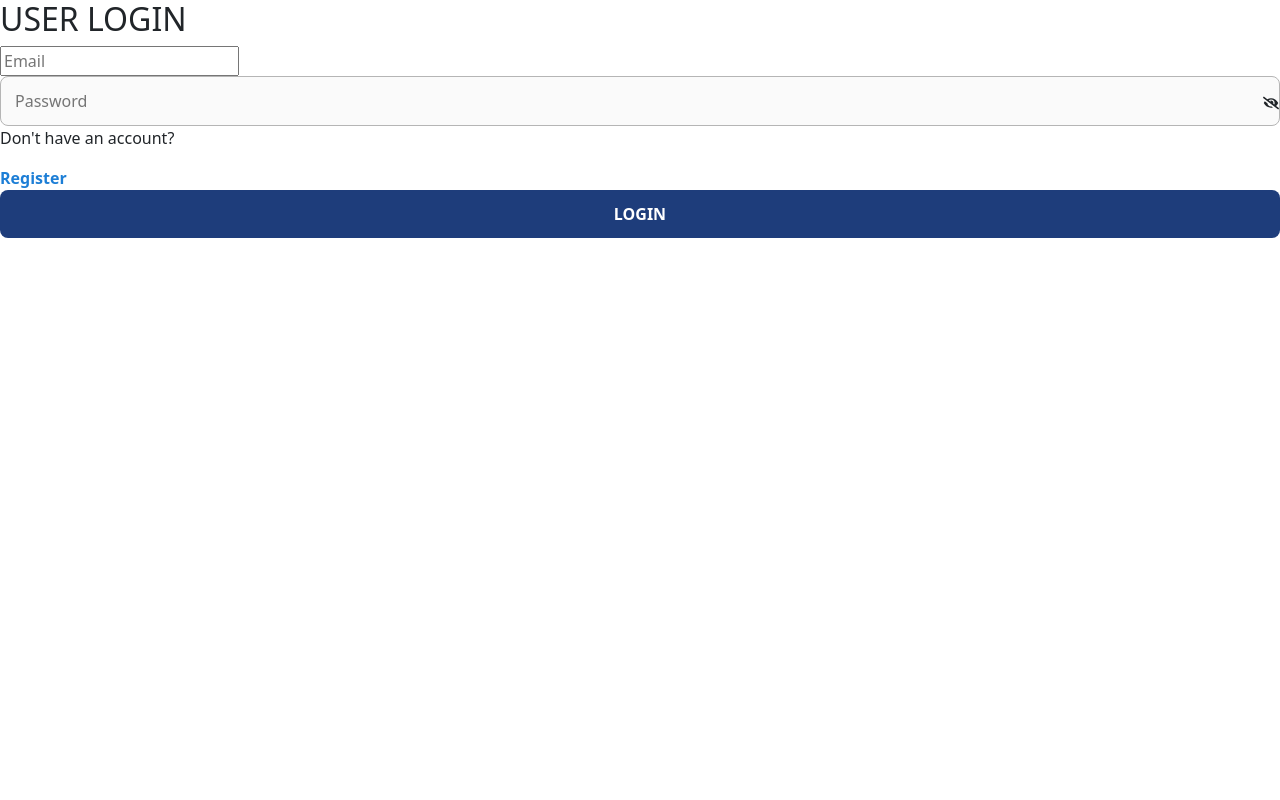
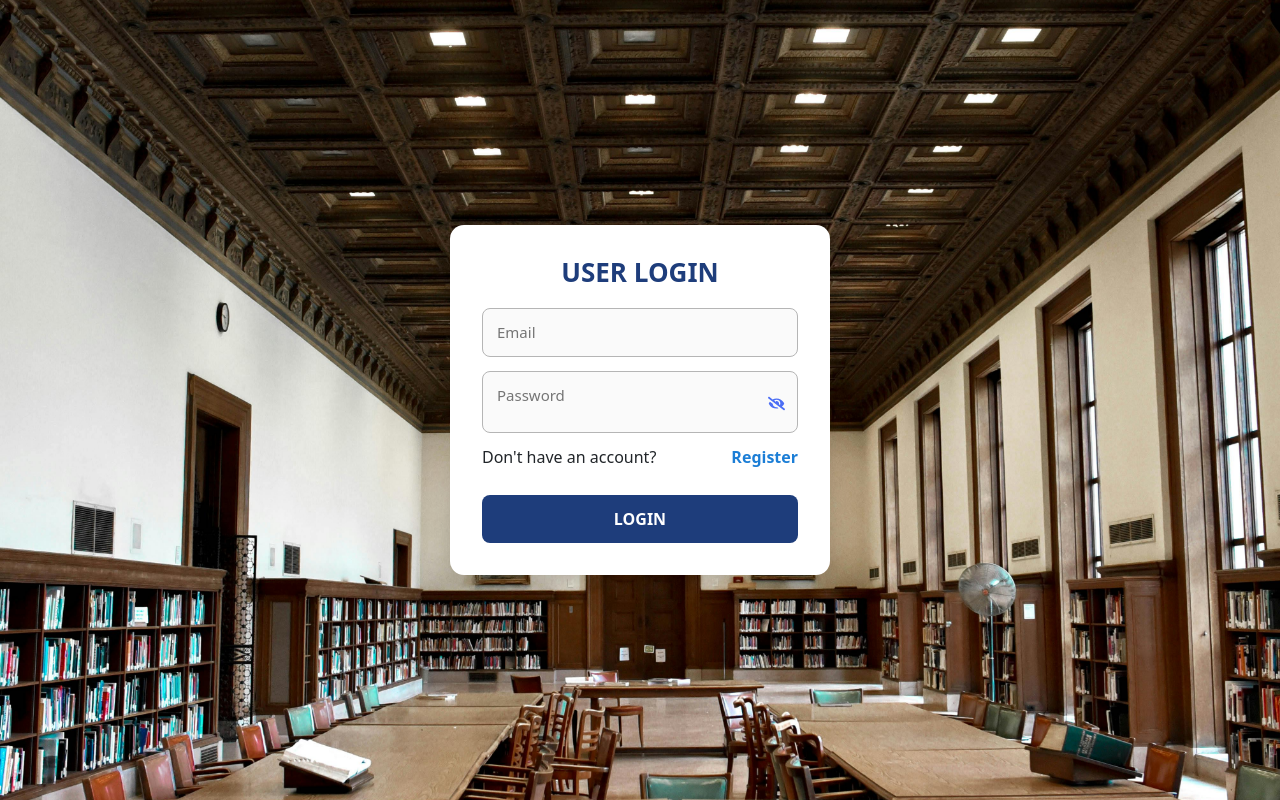
Before and after one commit to Theivanai/Online-LMS, a React (Create React App) app in the folder frontend/: page /user-login in a window 1280 px wide. Built offline with nearby package versions, Linux system fonts and the light colour scheme; the HTML template or start-up script is replaced by a standard one.

Commit message:
updated frontend

```diff
--- a/frontend/src/Components/UserLogin.jsx
+++ b/frontend/src/Components/UserLogin.jsx
@@ -141,7 +141,7 @@ import { ToastContainer, toast } from 'react-toastify';
 import { FaEye, FaEyeSlash } from "react-icons/fa";
 import 'react-toastify/dist/ReactToastify.css';
 
-import styles from './UserLogin.module.css';   // ✅ CSS Module
+import styles from './UserLogin.module.css';
 import { loginRequest } from '../../src/User/Pages/Redux/Slices/userSlice';
 
 const UserLogin = () => {
@@ -252,13 +252,13 @@ const UserLogin = () => {
                         <div className={styles.errorText}>{formik.errors.password}</div>
                     )}
 
-                    {/* Register Link */}
+
                     <div className={styles.registerRow}>
                         <p>Don't have an account?</p>
                         <span onClick={() => navigate('/register-user')} className={styles.linkText}>Register</span>
                     </div>
 
-                    {/* Submit Button */}
+
                     <button type="submit" className={styles.loginButton}>LOGIN</button>
                 </form>
             </div>
--- a/frontend/src/Components/UserLogin.module.css
+++ b/frontend/src/Components/UserLogin.module.css
@@ -66,17 +66,18 @@
 } */
 
 
-.userLoginPage {
+/* Page Background */
+.user-login-page {
     min-height: 100vh;
     display: flex;
     justify-content: center;
     align-items: center;
-    background: linear-gradient(135deg, #4c6ef5, #228be6);
+    background: url('./Assets/library_2.jpg') no-repeat center center/cover;
     padding: 20px;
 }
 
 /* Login Card */
-.loginCard {
+.login-card {
     width: 100%;
     max-width: 380px;
     background: #ffffff;
@@ -86,7 +87,7 @@
     animation: fadeIn 0.4s ease;
 }
 
-.userLoginTitle {
+.user-login-title {
     text-align: center;
     margin-bottom: 20px;
     font-weight: 700;
@@ -94,8 +95,8 @@
     font-size: 26px;
 }
 
-/* Input fields */
-.formControl {
+/* Input Field */
+.inputField {
     width: 100%;
     padding: 12px 14px;
     margin-bottom: 14px;
@@ -103,21 +104,21 @@
     border-radius: 8px;
     background: #fafafa;
     font-size: 15px;
-    transition: all 0.2s ease;
+    transition: 0.2s ease-in-out;
 }
 
-.formControl:focus {
+.inputField:focus {
     border-color: #4c6ef5;
     background: #ffffff;
 }
 
 /* Invalid Input */
-.invalidInput {
+.is-invalid {
     border-color: #e03131 !important;
 }
 
-/* Error text */
-.invalidFeedback {
+/* Error Message */
+.errorText {
     color: #e03131;
     font-size: 13px;
     margin-top: -10px;
@@ -129,6 +130,7 @@
     width: 100%;
 }
 
+/* Input group (password + eye icon) */
 .inputGroup {
     display: flex;
     align-items: center;
@@ -141,18 +143,18 @@
 
 .inputGroup input {
     flex: 1;
-    border: none;
+    border: none !important;
     padding: 12px 14px;
     background: transparent;
 }
 
 .inputGroup:focus-within {
     border-color: #4c6ef5;
-    background: #fff;
+    background: #ffffff;
 }
 
-/* Eye icon */
-.inputGroupText {
+/* Eye Icon */
+.eyeIcon {
     padding: 10px 12px;
     font-size: 17px;
     cursor: pointer;
@@ -160,7 +162,14 @@
     user-select: none;
 }
 
-/* Register & Login */
+/* Register Link Row */
+.registerRow {
+    display: flex;
+    justify-content: space-between;
+    margin-top: 12px;
+    margin-bottom: 10px;
+}
+
 .linkText {
     color: #1c7ed6;
     font-weight: 600;
@@ -190,7 +199,7 @@
     background: #16326a;
 }
 
-/* Animation */
+/* Fade animation */
 @keyframes fadeIn {
     from {
         opacity: 0;
```
